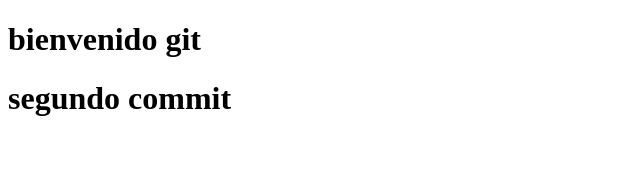
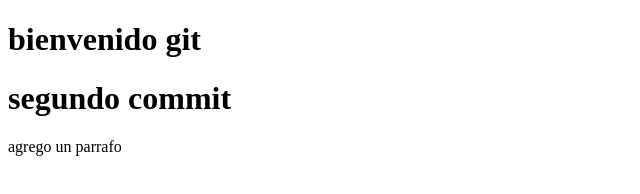
Before and after one commit to yoe1995/aprendiendo-git-hub, a plain HTML site: page index.html in a window 1280 px wide. Shown: the whole page, without its empty margins (0-640 px from the left). Drawn offline with Linux system fonts and the light colour scheme.

Commit message:
agregue un parrafo

```diff
--- a/index.html
+++ b/index.html
@@ -9,6 +9,6 @@
 <body>
     <h1>bienvenido git</h1>
     <h1>segundo commit</h1>
-
+    <p>agrego un parrafo </p>
 </body>
 </html>
```
